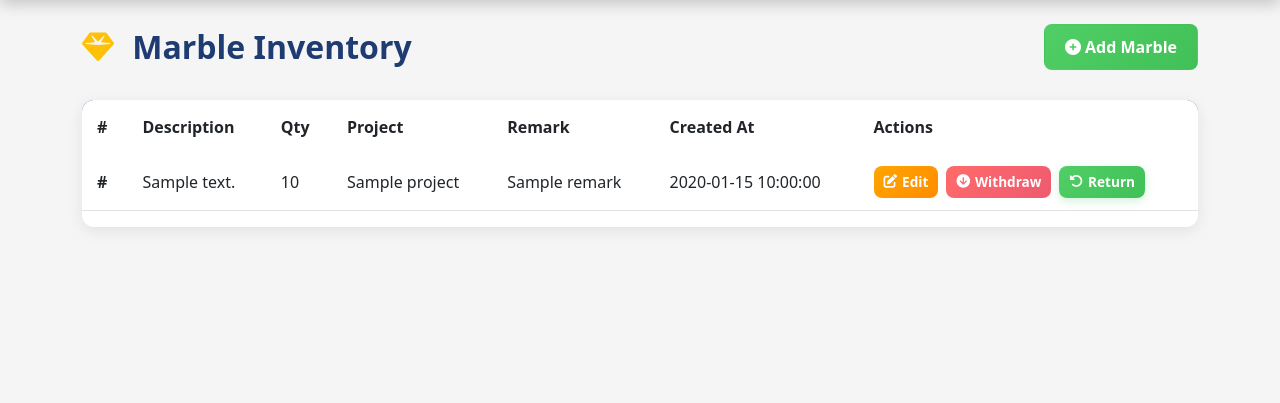
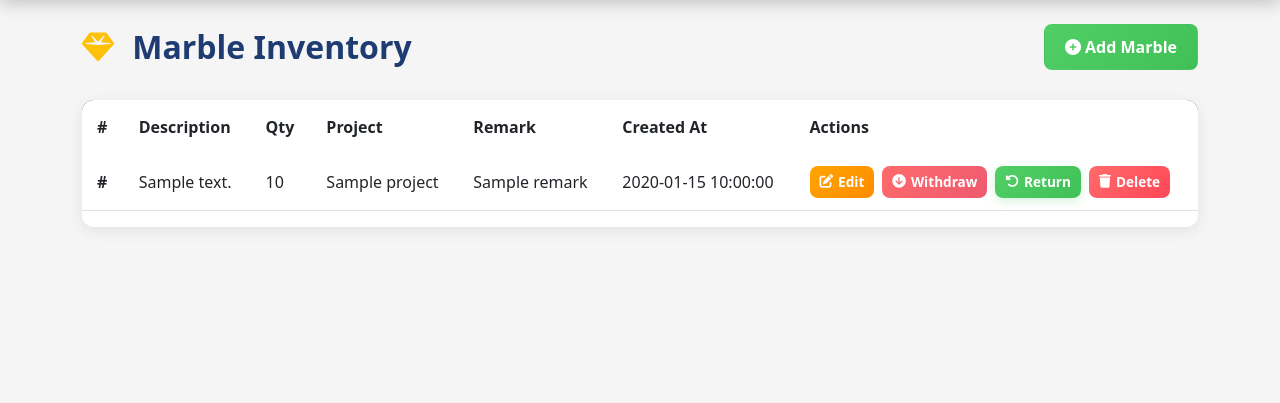
Before and after one commit to santospederson-ui/Inventory-Management-System, a Flask app: template templates/marble.html in a window 1280 px wide. Shown: the part 61-464 px from the top of the page. Run offline with Flask 3, Linux system fonts and the light colour scheme; the template is opened without the code that fills it: most values are stand-ins (such as "Sample title", 1, 10 or a date in 2020).

Commit message:
Update marble.html

```diff
--- a/templates/marble.html
+++ b/templates/marble.html
@@ -91,6 +91,22 @@
         padding: 60px 20px;
         color: #999;
     }
+
+.btn-delete {
+    background: linear-gradient(135deg, #ff6b6b 0%, #ff4757 100%);
+    color: white;
+    padding: 6px 10px;
+    font-size: 0.85rem;
+    border-radius: 6px;
+    transition: all 0.3s ease;
+}
+
+.btn-delete:hover {
+    transform: translateY(-2px);
+    box-shadow: 0 6px 15px rgba(255, 71, 87, 0.3);
+}
+
+
 </style>
 
 <!-- HEADER -->
@@ -164,6 +180,15 @@
                             <i class="fas fa-undo-alt"></i> Return
                         </a>
 
+
+                        <!-- DELETE -->
+                        <a href="{{ url_for('delete_marble', id=item.id) }}"
+                           class="btn btn-delete"
+                           onclick="return confirm('Are you sure you want to delete this marble item?')"
+                           title="Delete Marble">
+                            <i class="fas fa-trash"></i> Delete
+                        </a>
+
                     </div>
                 </td>
 
```
